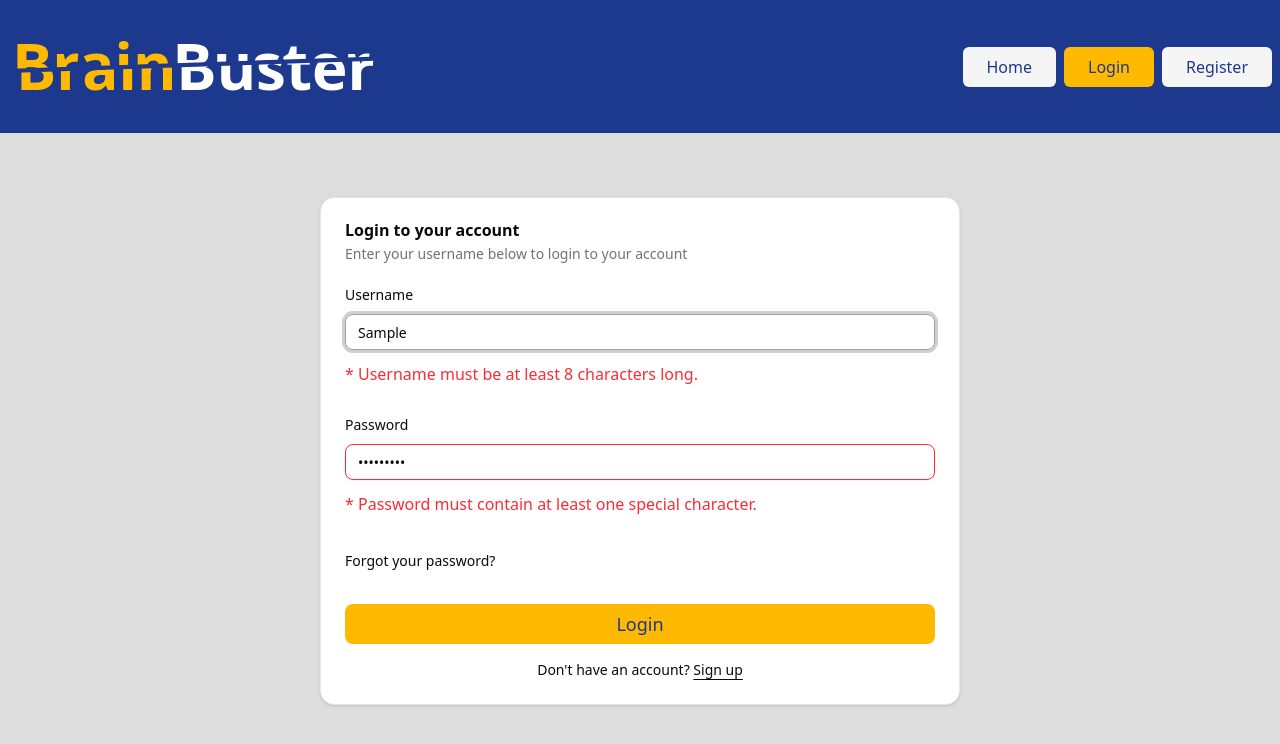
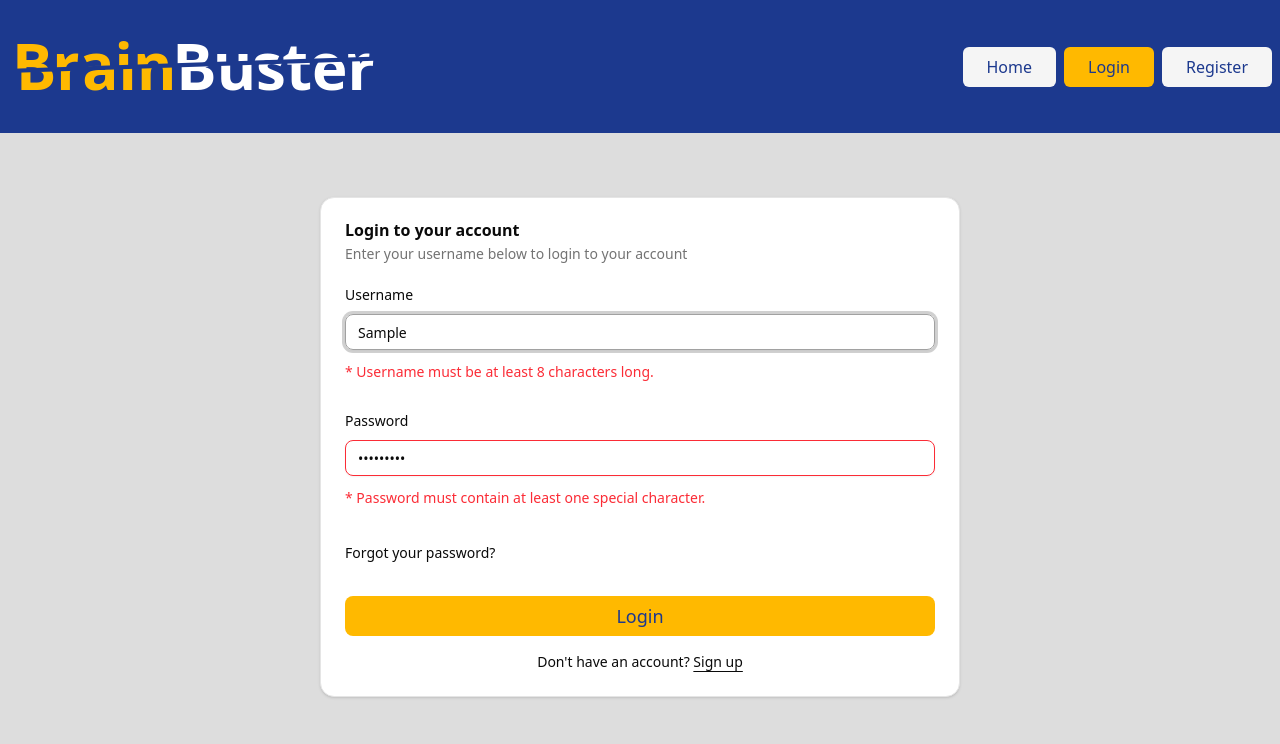
Before and after one commit to MuratAkkus0/brainbuster-frontend, a React (Vite) app: page /login in a window 1280 px wide. Both pictures are taken after typing "Sample", "Sample123" into the empty fields and a click on the button "Login". Shown: the top 744 px of the page. Built offline with nearby package versions, Linux system fonts and the light colour scheme.

Commit message:
style: improve UI components styling

```diff
--- a/src/components/atoms/FormErrorLabel.tsx
+++ b/src/components/atoms/FormErrorLabel.tsx
@@ -4,5 +4,7 @@ type Props = {
 
 export function FormErrorLabel({ errMsg }: Props) {
   if (!errMsg) return <></>;
-  return <div className="w-full text-red-500 break-words">* {errMsg}</div>;
+  return (
+    <div className="text-sm w-full text-red-500 break-words">* {errMsg}</div>
+  );
 }
--- a/src/components/molecules/Header.tsx
+++ b/src/components/molecules/Header.tsx
@@ -98,9 +98,18 @@ export const Header = ({ className }: { className?: string }) => {
             <CustomNavigationMenu route="/">Home</CustomNavigationMenu>
             {isAuthenticated ? (
               <>
-                <CustomNavigationMenu route="/profile">
-                  <span>Profile</span>
-                </CustomNavigationMenu>
+                {user.user?.user?.role === UserRoles.ADMIN ? (
+                  <>
+                    <CustomNavigationMenu route="/admin/dashboard">
+                      Admin Dashboard
+                    </CustomNavigationMenu>
+                  </>
+                ) : (
+                  <CustomNavigationMenu route="/profile">
+                    <span>Profile</span>
+                  </CustomNavigationMenu>
+                )}
+
                 <CustomNavigationMenu route="/logout">
                   Logout
                 </CustomNavigationMenu>
@@ -115,15 +124,6 @@ export const Header = ({ className }: { className?: string }) => {
                 </CustomNavigationMenu>
               </>
             )}
-            {user.user?.user?.role === UserRoles.ADMIN ? (
-              <>
-                <CustomNavigationMenu route="/admin/dashboard">
-                  Admin Dashboard
-                </CustomNavigationMenu>
-              </>
-            ) : (
-              ""
-            )}
           </div>
         </div>
       </header>
```
